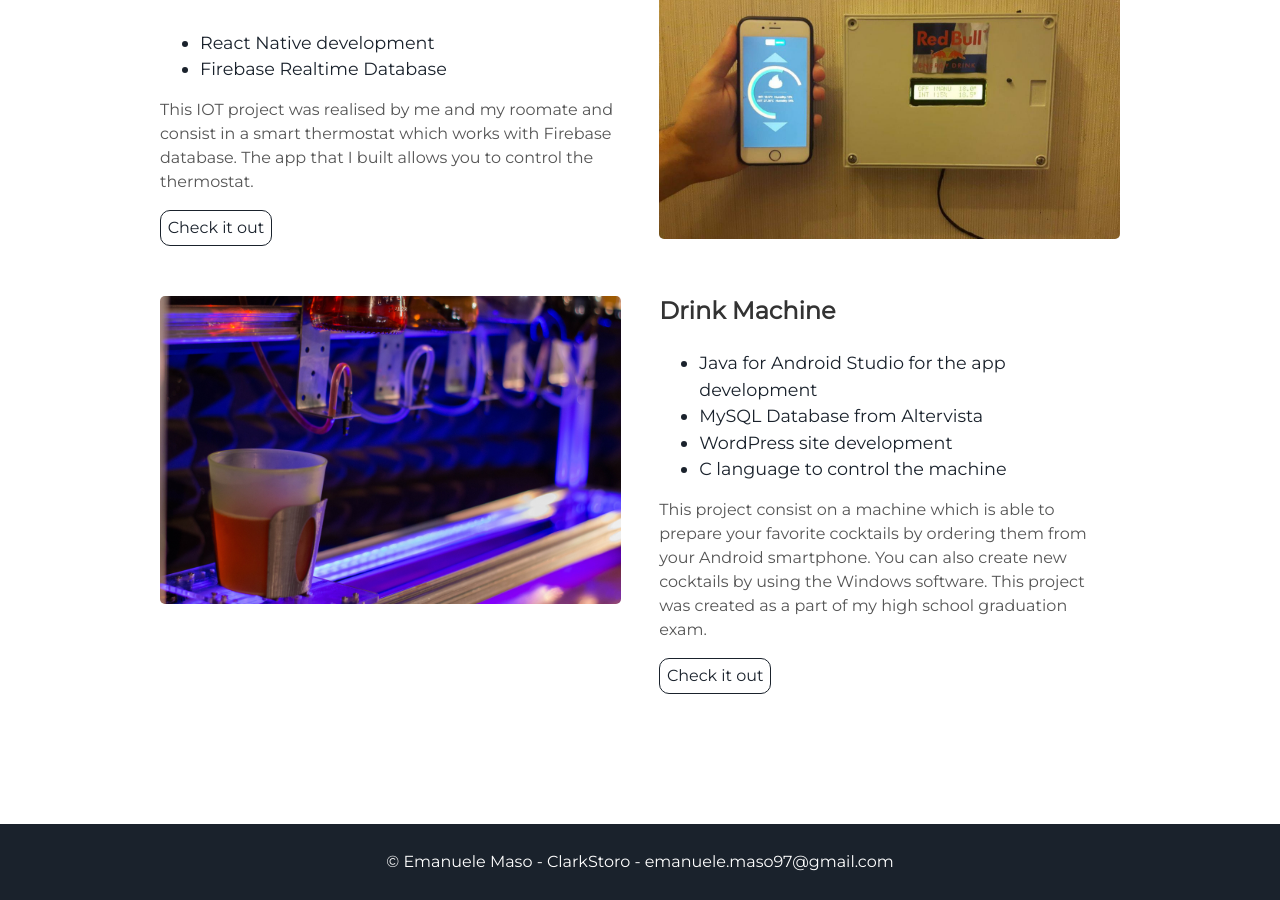
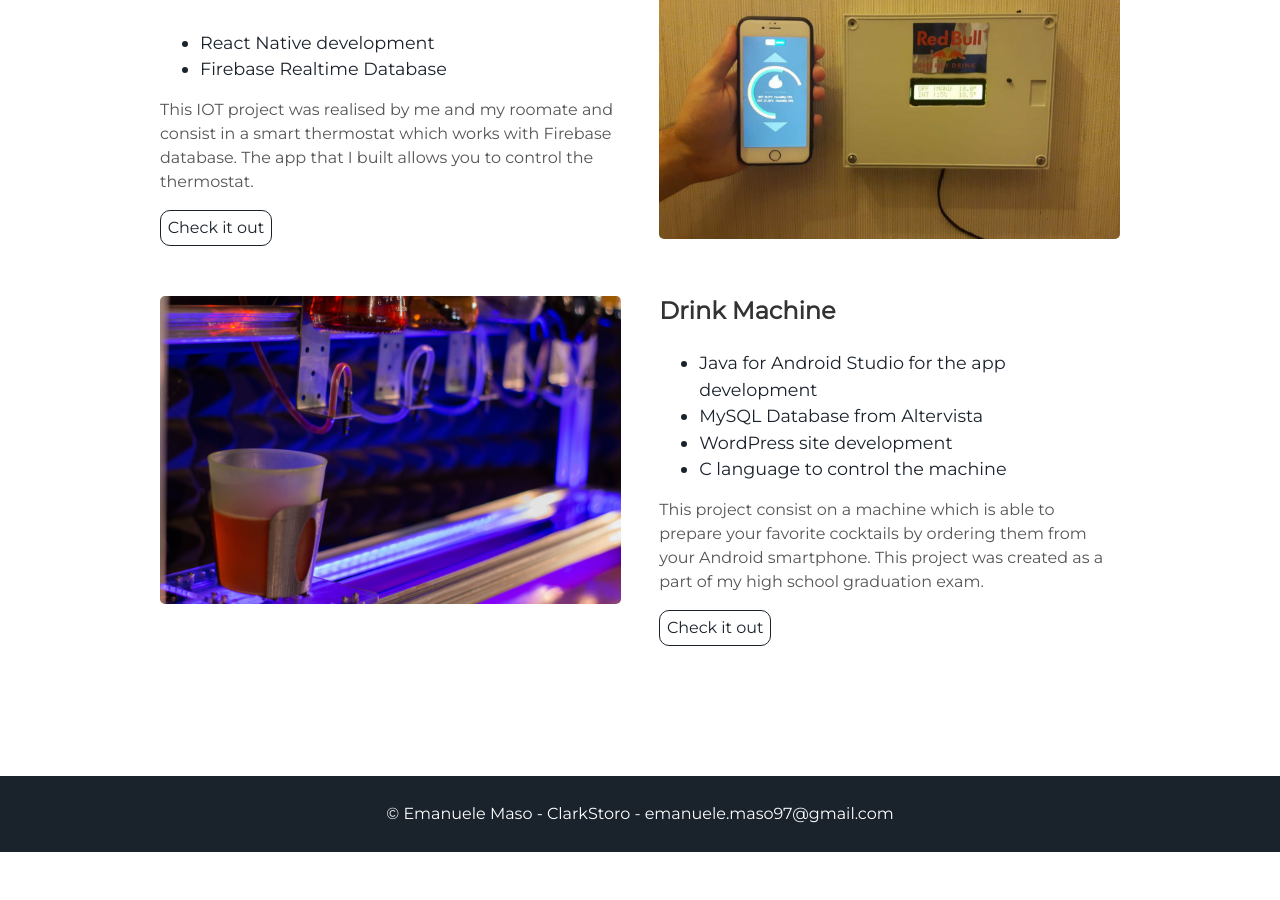
Before and after one commit to ClarkStoro/clarkstoro.github.io, a Jekyll site: the page built from index.html, in a window 1280 px wide and 900 px high, scrolled down 1771 px. Built offline with Jekyll 4.4.1, drawn with Linux system fonts in a browser that asks for light colours; after the commit the page ends 2623 px from its top, so only the background shows below that.

Commit message:
Update projects.html

```diff
--- a/_includes/projects.html
+++ b/_includes/projects.html
@@ -27,7 +27,7 @@
       <li> WordPress site development</li>
       <li> C language to control the machine</li>
     </ul>
-    <p>This project consist on a machine which is able to prepare your favorite cocktails by ordering them from your Android smartphone. You can also create new cocktails by using the Windows software. This project was created as a part of my high school graduation exam. </p>
+    <p>This project consist on a machine which is able to prepare your favorite cocktails by ordering them from your Android smartphone. This project was created as a part of my high school graduation exam. </p>
     <a class="project-link" target="_blank" href="http://drinkmachine.altervista.org">Check it out</a>
   </div>
 </div>
```
